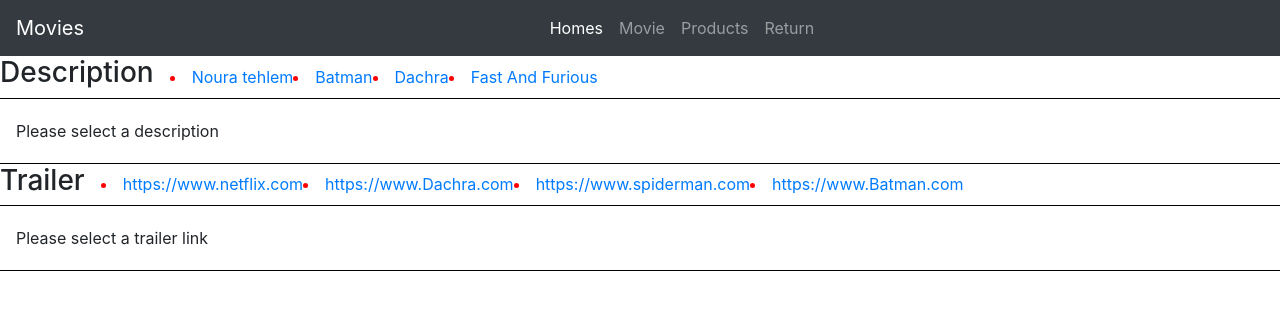
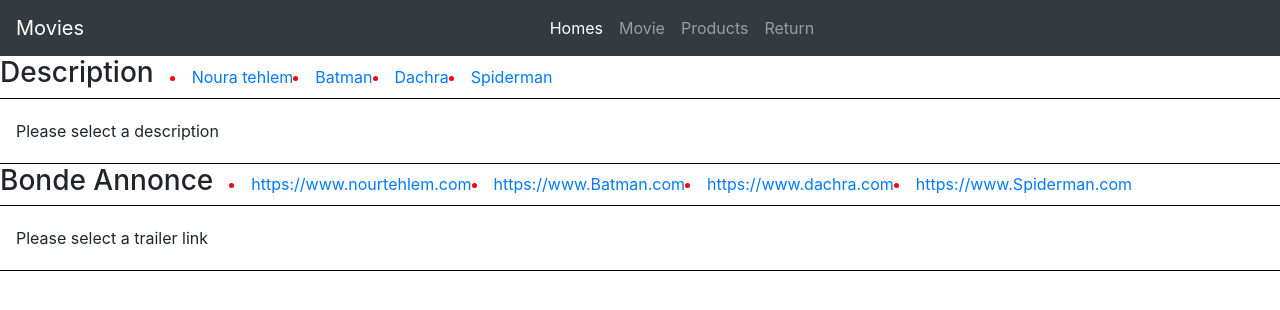
Before and after one commit to ayarinho/CheckpointReact, a React (Create React App) app: page /Movie in a window 1280 px wide. Shown: the top 310 px of the page. Built offline with nearby package versions, Linux system fonts and the light colour scheme.

Commit message:
nine checkpoint

```diff
--- a/package.json
+++ b/package.json
@@ -10,8 +10,11 @@
     "react": "^16.13.1",
     "react-bootstrap": "^1.3.0",
     "react-dom": "^16.13.1",
+    "react-redux": "^7.2.2",
     "react-router-dom": "^5.2.0",
-    "react-scripts": "3.4.3"
+    "react-scripts": "3.4.3",
+    "redux": "^4.0.5",
+    "redux-devtools-extension": "^2.13.8"
   },
   "scripts": {
     "start": "react-scripts start",
--- a/src/App.css
+++ b/src/App.css
@@ -54,3 +54,9 @@
     transform: rotate(360deg);
   }
 }
+
+
+.change{
+
+  color:red;
+}
--- a/src/MovieCard/Movie.js
+++ b/src/MovieCard/Movie.js
@@ -35,6 +35,7 @@
   return (
 
     <>
+
      <div>
 
 
@@ -47,12 +48,10 @@
     {descriptionList}
 
 
-
-
-
     </nav>
 
       </form>
+
 
                 <div className="form-row"  style={{ border: "1px solid black", padding: "20px" }}>
 
@@ -70,12 +69,15 @@
 
         </div>
 
-        <div>
+
+
+
+ <div>
 
 
  <form class="form-inline">
 
-      <h3> Trailer</h3>
+      <h3> Bonde Annonce</h3>
 
     <nav className="navbar navbar-light"  style={{ color: 'red'}}> {TrailerList} </nav>
 
@@ -96,9 +98,8 @@
              )}
          />
 </div>
+
      </div>
-
-
 
 
 
--- a/src/MovieCard/MovieDescription.js
+++ b/src/MovieCard/MovieDescription.js
@@ -25,10 +25,12 @@
     if(movie){
 
     console.log(movie)
-    MovieData = <div>
+    MovieData = <div style={{color:'green'}}>
 
         <h3>{movie.description}</h3>
-        <img src={movie.photo} className="photo"/>
+
+        <img src={movie.photo} className="photo" style={{height:300}}/>
+
 
         <div>
 
@@ -48,12 +50,13 @@
 
     }
     else
-    MovieData ="";
+
+    MovieData ="Please select a description";
 
 
 
     return (
-      <div>
+      <div >
         <div>
            {MovieData}
         </div>
--- a/src/MovieCard/MoviesTrailer.js
+++ b/src/MovieCard/MoviesTrailer.js
@@ -15,18 +15,22 @@
 
     if(movie1){
     console.log(movie1)
-    MovieData1 = <div>
-       <h2>{movie1.posterUrl}</h2>
+    MovieData1 = <div >
 
-          </div>;
+       <h2 >{movie1.posterUrl}</h2>
+
+       <div>{movie1.Trailer}</div>
+
+       </div>
 
     }
     else
-    MovieData1 = "";
+    MovieData1 = "Please select a Bonde Annonce";
 
     return (
-      <div>
-        <div>
+      <div >
+        <div >
+
            {MovieData1}
         </div>
       </div>
--- a/src/MovieList/MovieLists.js
+++ b/src/MovieList/MovieLists.js
@@ -3,35 +3,63 @@
 
  const MovieList= [
 
+
     {
         title: "Noura tehlem",
         description: "Le plus visiter en 2020",
-        posterUrl: <a href="https://www.netflix.com">https://www.netflix.com</a>,
+        posterUrl: <a href="https://www.nouratehlem.com">https://www.nourtehlem.com</a>,
         rate: 5,
+
+        Trailer: <iframe width="300" height="200" src="https://www.youtube.com/embed/3nh5WhTRsls"
+        frameborder="0" allow="accelerometer; autoplay;
+        clipboard-write; encrypted-media; gyroscope; picture-in-picture" allowfullscreen>
+
+        </iframe>,
         photo:film
       },
 
       {
         title: "Batman",
         description: "Meilleur film en 2020 en Netflix",
-        posterUrl: <a href="https://www.Dachra.com">https://www.Dachra.com</a>,
+        posterUrl: <a href="https://www.Batman.com">https://www.Batman.com</a>,
         rate: 6,
+        Trailer: <iframe width="300" height="200" src="https://www.youtube.com/embed/HsWlgInAdu0"
+        frameborder="0" allow="accelerometer; autoplay;
+        clipboard-write; encrypted-media; gyroscope; picture-in-picture" allowfullscreen>
+
+        </iframe>,
+
       photo: film
       },
+
       {
+
         title: "Dachra",
-        description: "Le plus regarder selon le site promofilm",
-        posterUrl: <a href="https://www.spiderman.com">https://www.spiderman.com</a>,
+        description: "Le plus regarder selon le site primevideo",
+        posterUrl: <a href="https://www.dachra.com">https://www.dachra.com</a>,
         rate:4,
+        Trailer:<iframe width="300" height="200" src="https://www.youtube.com/embed/a5_WTF7KtYQ"
+         frameborder="0" allow="accelerometer; autoplay;
+          clipboard-write; encrypted-media; gyroscope; picture-in-picture" allowfullscreen>
+
+          </iframe>,
+
         photo:film
       },
       {
-        title: "Fast And Furious",
+        title: "Spiderman",
         description: "J'ai pas aimer ce film",
-        posterUrl:<a href="https://www.Batman.com">https://www.Batman.com</a>,
+        posterUrl:<a  href="https://www.Spiderman.com">https://www.Spiderman.com</a>,
         rate: 4.5,
+        Trailer: <iframe width="300" height="200" src="https://www.youtube.com/embed/FguIk-SEkWI"
+        frameborder="0" allow="accelerometer; autoplay;
+        clipboard-write; encrypted-media; gyroscope; picture-in-picture" allowfullscreen>
+
+        </iframe>,
+
         photo:film
-      },
+      }
+
 ];
 
 export default MovieList
--- a/src/index.js
+++ b/src/index.js
@@ -7,9 +7,11 @@
 
 ReactDOM.render(
   <React.StrictMode>
+
     < BrowserRouter>
-    <App />
+     <App/>
     </BrowserRouter>
+
   </React.StrictMode>,
   document.getElementById('root')
 );
```
Also changed, not shown: src/App.js (+8 -1 lines), 1 other file (tests, documents, lock files or other folders).
